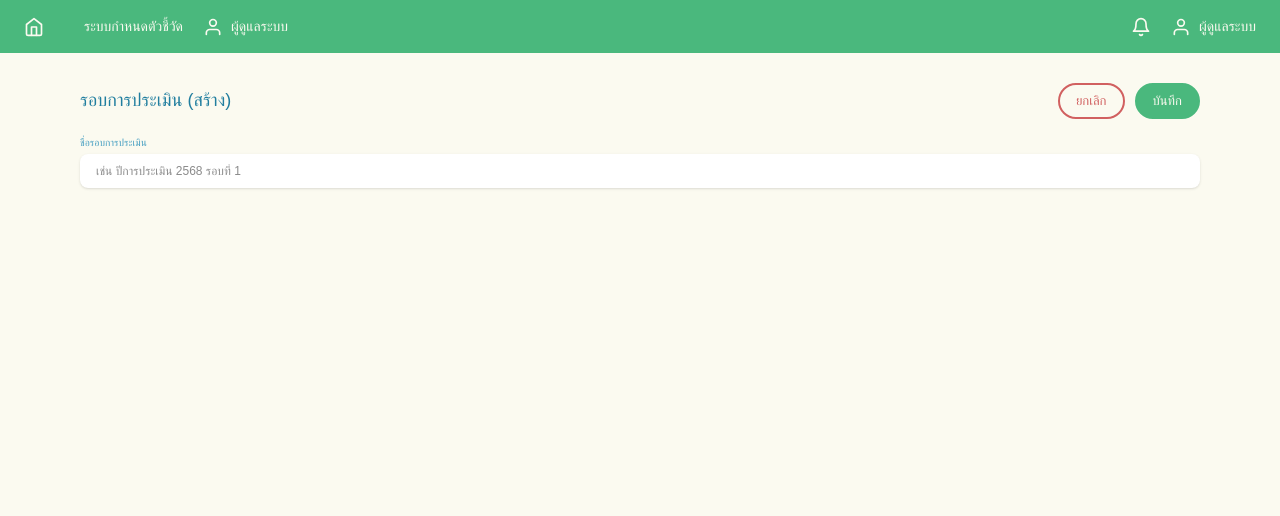
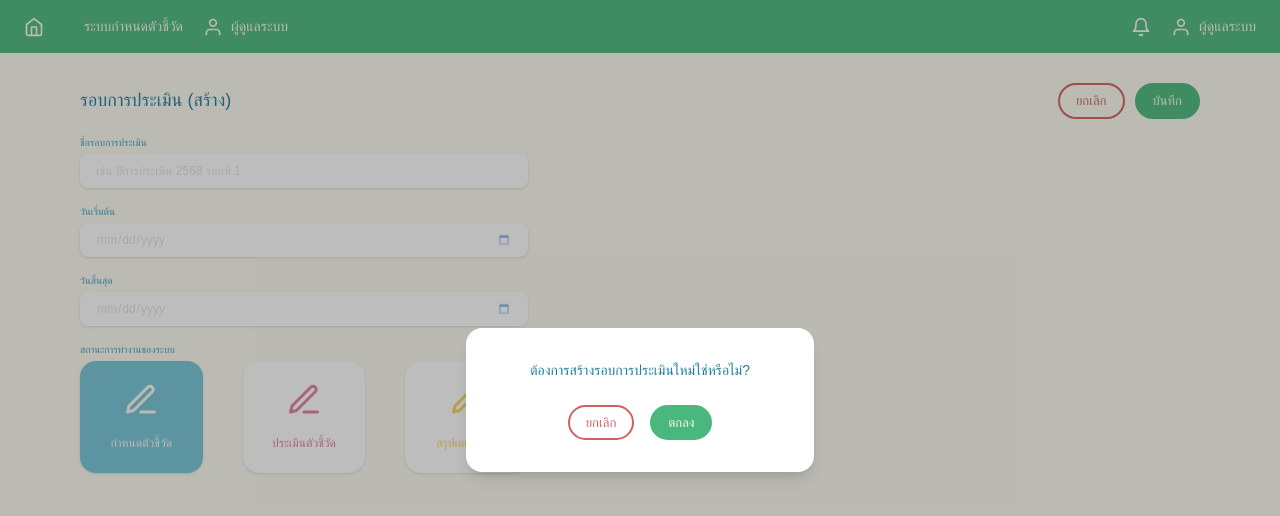
Before and after one commit to Spchfonn/kpi-app, a Next.js app: page /admin/evaluationCycle/creating in a window 1280 px wide. Both pictures are taken after a click on the button "บันทึก". Shown: the top 516 px of the page. Built offline with nearby package versions, Linux system fonts and the light colour scheme; a web font is replaced by a local one.

Commit message:
implement creating cycle

```diff
--- a/app/admin/evaluationCycle/creating/page.tsx
+++ b/app/admin/evaluationCycle/creating/page.tsx
@@ -1,9 +1,23 @@
+"use client";
 import Button from '@/components/Button'
+import ConfirmBox from '@/components/ConfirmBox';
 import Input from '@/components/InputField'
+import SystemStatusCards from '@/components/SystemStatusCards';
 import Link from 'next/link'
-import React from 'react'
+import React, { useState } from 'react'
 
 const CreatingEvaluationCyclePage = () => {
+	const [startDate, setStartDate] = useState("");
+
+	const [open, setOpen] = useState(false);
+  const handleSaveClick = () => setOpen(true);
+  const handleConfirm = () => {
+    setOpen(false);
+    // TODO: call API บันทึกจริงตรงนี้
+    console.log("confirmed save");
+  };
+  const handleCancel = () => setOpen(false);
+
 	return (
 		<>
 			<div className='px-20 py-7.5'>
@@ -12,14 +26,41 @@ const CreatingEvaluationCyclePage = () => {
 					<p className='text-title font-medium text-myApp-blueDark'>รอบการประเมิน (สร้าง)</p>
 					<div className="flex ml-auto gap-2.5">
 						<Button>ยกเลิก</Button>
-						<Button variant="primary">บันทึก</Button>
+						<Button variant="primary" onClick={handleSaveClick}>บันทึก</Button>
 					</div>
 				</div>
 
-				<Input
-					label="ชื่อรอบการประเมิน"
-					placeholder="เช่น ปีการประเมิน 2568 รอบที่ 1"
+				<ConfirmBox
+					open={open}
+					message="ต้องการสร้างรอบการประเมินใหม่ใช่หรือไม่?"
+					cancelText="ยกเลิก"
+					confirmText="ตกลง"
+					onCancel={handleCancel}
+					onConfirm={handleConfirm}
 				/>
+
+				{/* form */}
+				<div className='flex flex-col gap-4'>
+					<Input
+						label="ชื่อรอบการประเมิน"
+						placeholder="เช่น ปีการประเมิน 2568 รอบที่ 1"
+					/>
+					<Input
+						label="วันเริ่มต้น"
+						type="date"
+						value={startDate}
+     			 	onChange={(e) => setStartDate(e.target.value)}
+     			 	className={startDate ? "" : "date-empty"}
+					/>
+					<Input
+						label="วันสิ้นสุด"
+						type="date"
+						value={startDate}
+     			 	onChange={(e) => setStartDate(e.target.value)}
+     			 	className={startDate ? "" : "date-empty"}
+					/>
+					<SystemStatusCards defaultActive="define" />
+				</div>
 
 			</div>
 		</>
--- a/app/admin/page.tsx
+++ b/app/admin/page.tsx
@@ -20,7 +20,7 @@ const AdminHomePage = () => {
 				<Table>
 					<THead>
 						<Tr bg="blue" row="header">
-							<Th>ชื่อ</Th>
+							<Th>ชื่อรอบการประเมิน</Th>
 							<Th>วันเริ่มต้น</Th>
 							<Th>วันสิ้นสุด</Th>
 							<Th>สถานะการทำงาน</Th>
--- a/app/globals.css
+++ b/app/globals.css
@@ -41,3 +41,13 @@ body {
 button, input, select, textarea {
   font-family: inherit;
 }
+
+/* date form */
+.date-empty {
+  color: var(--color-myApp-shadow);
+}
+
+input[type="date"]::-webkit-calendar-picker-indicator {
+  opacity: 0.8;
+  filter: invert(55%) sepia(40%) saturate(500%) hue-rotate(170deg);
+}
--- /dev/null
+++ b/components/ConfirmBox.tsx
@@ -0,0 +1,72 @@
+"use client";
+
+import React, { useEffect } from "react";
+import Button from "@/components/Button";
+
+type ConfirmBoxProps = {
+  open: boolean;
+  title?: string;
+  message: string;
+  confirmText?: string;
+  cancelText?: string;
+  onConfirm: () => void;
+  onCancel: () => void;
+};
+
+export default function ConfirmBox({
+  open,
+  title,
+  message,
+  confirmText = "ตกลง",
+  cancelText = "ยกเลิก",
+  onConfirm,
+  onCancel,
+}: ConfirmBoxProps) {
+  useEffect(() => {
+    if (!open) return;
+
+    const onKeyDown = (e: KeyboardEvent) => {
+      if (e.key === "Escape") onCancel();
+      if (e.key === "Enter") onConfirm();
+    };
+
+    window.addEventListener("keydown", onKeyDown);
+    return () => window.removeEventListener("keydown", onKeyDown);
+  }, [open, onCancel, onConfirm]);
+
+  if (!open) return null;
+
+  return (
+    <div className="fixed inset-0 z-50 grid place-items-center">
+      {/* overlay */}
+      <button
+        type="button"
+        className="absolute inset-0 bg-myApp-black/30"
+        onClick={onCancel}
+        aria-label="Close modal"
+      />
+
+      {/* dialog */}
+      <div className="relative items-center mx-auto w-87 max-w-[90vw] rounded-2xl bg-myApp-white shadow-lg p-8">
+        {title && (
+          <h3 className="text-nav font-medium text-myApp-blueDark mb-2">
+            {title}
+          </h3>
+        )}
+
+        <p className="text-nav font-medium text-myApp-blueDark text-center mb-6">
+          {message}
+        </p>
+
+        <div className="flex justify-center gap-4">
+          <Button variant="outline" onClick={onCancel}>
+            {cancelText}
+          </Button>
+          <Button variant="primary" onClick={onConfirm}>
+            {confirmText}
+          </Button>
+        </div>
+      </div>
+    </div>
+  );
+}
--- a/components/InputField.tsx
+++ b/components/InputField.tsx
@@ -26,8 +26,11 @@ export default function Input({
       <input
         className={`
           px-4 py-2 rounded-lg
-          shadow-sm text-body
+          w-full max-w-md
+          shadow-sm text-body font-medium
           bg-myApp-white
+          text-myApp-blueDark
+          placeholder:text-myApp-shadow
           focus:outline-none focus:ring-2
           ${
             error
--- /dev/null
+++ b/components/SystemStatusCards.tsx
@@ -0,0 +1,93 @@
+"use client";
+import React, { useState } from "react";
+import { FiEdit3 } from "react-icons/fi";
+
+type StatusKey = "define" | "evaluate" | "summary";
+
+type StatusItem = {
+  key: StatusKey;
+  title: string;
+  color: "blue" | "pink" | "yellow";
+  icon: React.ReactNode;
+};
+
+const ITEMS: StatusItem[] = [
+  { key: "define", title: "กำหนดตัวชี้วัด", color: "blue", icon: <FiEdit3 /> },
+  { key: "evaluate", title: "ประเมินตัวชี้วัด", color: "pink", icon: <FiEdit3 /> },
+  { key: "summary", title: "สรุปผลตัวชี้วัด", color: "yellow", icon: <FiEdit3 /> },
+];
+
+const COLOR = {
+  blue: {
+	text: "text-myApp-blue",
+	bg: "bg-myApp-blueLight",
+	activeBg: "bg-myApp-blueLight",
+  },
+  pink: {
+	text: "text-myApp-pink",
+	bg: "bg-myApp-pinkLight",
+	activeBg: "bg-myApp-pinkLight",
+  },
+  yellow: {
+	text: "text-myApp-yellow",
+	bg: "bg-myApp-yellow",
+	activeBg: "bg-myApp-yellow",
+  },
+} as const;
+
+
+export default function SystemStatusCards({
+	defaultActive = "define",
+  }: {
+	defaultActive?: StatusKey;
+  }) {
+	const [active, setActive] = useState<StatusKey>(defaultActive);
+
+  return (
+	<section>
+	  <h2 className="text-smallTitle font-medium text-myApp-blue mb-1">
+		สถานะการทำงานของระบบ
+	  </h2>
+
+	  <div className="flex gap-10 w-full max-w-md">
+		{ITEMS.map((it) => {
+		  const isActive = it.key === active;
+		  const c = COLOR[it.color];
+
+		  return (
+			<button
+				key={it.key}
+				type="button"
+				onClick={() => setActive(it.key)}
+				className={`
+					w-32 h-28
+					rounded-2xl
+					flex flex-col items-center justify-center gap-4
+					shadow-sm
+					${isActive ? c.activeBg : `bg-myApp-white`}
+				`}
+			>
+			  <div
+				className={`
+				  text-4xl leading-none
+				  ${isActive ? "text-myApp-cream" : c.text}
+				`}
+			  >
+				{it.icon}
+			  </div>
+
+			  <p
+				className={`
+				  text-body font-medium
+				  ${isActive ? "text-myApp-cream" : c.text}
+				`}
+			  >
+				{it.title}
+			  </p>
+			</button>
+		  );
+		})}
+	  </div>
+	</section>
+  );
+}
```
